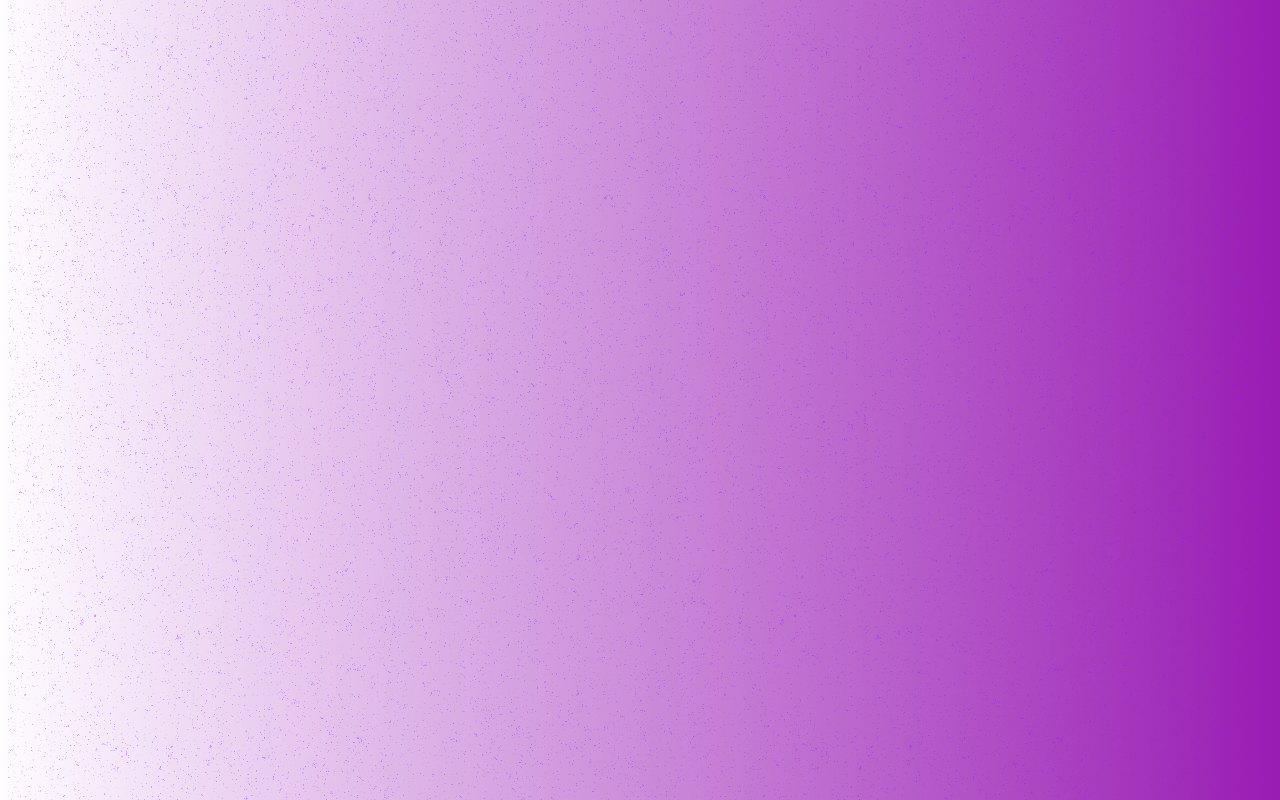
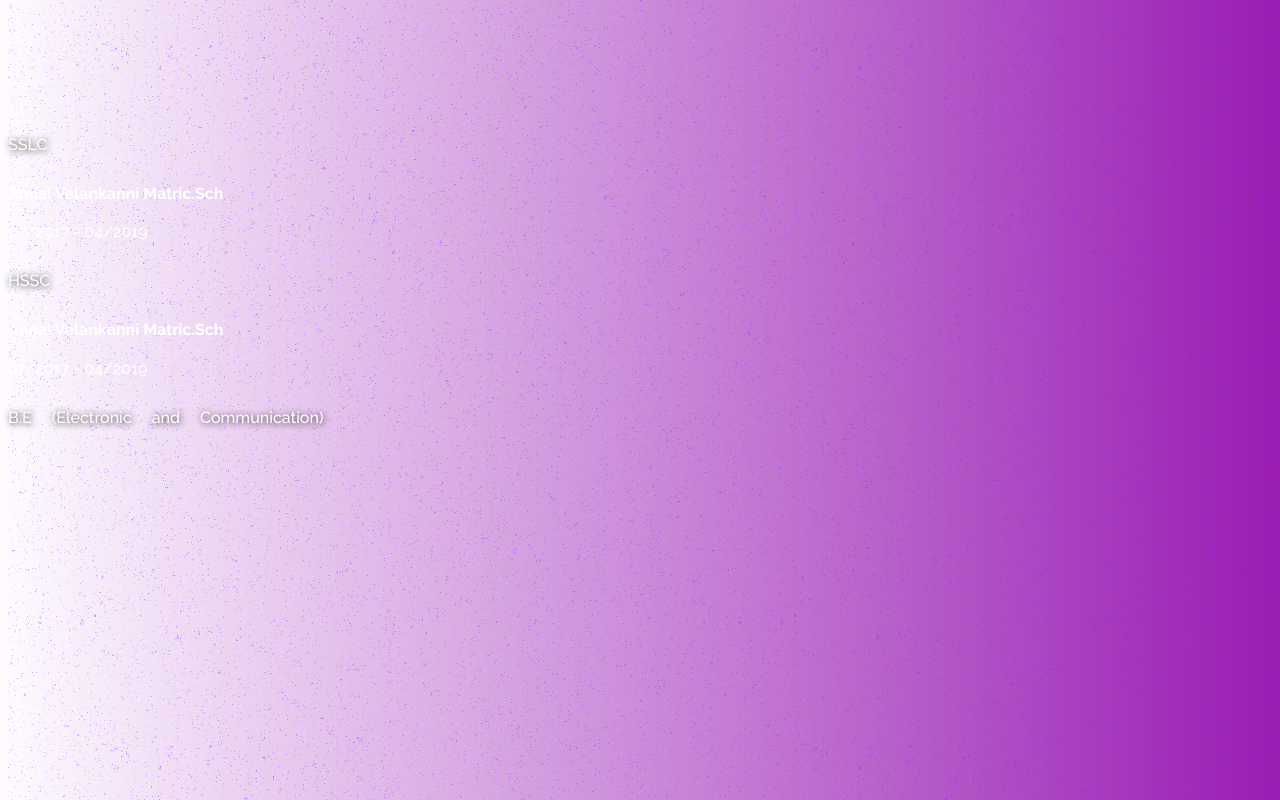
Before and after one commit to kamalesh0211/Portfolio, a React (Vite) app: page / in a window 1280 px wide. Shown: the part 1140-1940 px from the top of the page. Built offline with nearby package versions, Linux system fonts and the light colour scheme.

Commit message:
skill&Edu add

```diff
--- a/src/Components/About/About.jsx
+++ b/src/Components/About/About.jsx
@@ -1,9 +1,13 @@
 import "./About.css";
+import Skill from "../Skill/Skill";
+import Education from "../Education/Education";
 const About = () => {
   return (
     <section id="About">
       <h5></h5>
       <h2>Education & Skill</h2>
+      <Education />
+      <Skill />
     </section>
   );
 };
--- a/src/Components/Education/Education.jsx
+++ b/src/Components/Education/Education.jsx
@@ -4,11 +4,19 @@ const Education = () => {
     <section id="Edc">
       <div className="section">
         <h5 className="title">SSLC</h5>
-        <p className="paragraph"></p>
+        <div className="paragraph">
+          <strong className="insitute">Annai Velankanni Matric.Sch</strong>
+          <br />
+          <p>07/2017 - 04/2019</p>
+        </div>
       </div>
       <div className="section">
         <h5 className="title">HSSC</h5>
-        <p className="paragraph"></p>
+        <div className="paragraph">
+          <strong className="insitute">Annai Velankanni Matric.Sch</strong>
+          <br />
+          <p>07/2017 - 04/2019</p>
+        </div>
       </div>
       <div className="section">
         <h5 className="title">B.E (Electronic and Communication)</h5>
--- a/src/Components/Nav/Nav.jsx
+++ b/src/Components/Nav/Nav.jsx
@@ -6,40 +6,40 @@ import { PiUserSquare } from "react-icons/pi";
 import { useState } from "react";
 import "./Nav.css";
 const Nav = () => {
-  const [activeNav, setActiveNav] = useState("#");
+  const [activeNav, defActiveNav] = useState("#");
   return (
     <nav>
       <a
         href="#"
-        onClick={() => setActiveNav("#")}
+        onClick={() => defActiveNav("#")}
         className={activeNav === "#" ? "active" : ""}
       >
         <SiHomeassistant />
       </a>
       <a
         href="#About"
-        onClick={() => setActiveNav("#About")}
+        onClick={() => defActiveNav("#About")}
         className={activeNav === "#About" ? "active" : ""}
       >
         <PiUserSquare />
       </a>
       <a
         href="#Experience"
-        onClick={() => setActiveNav("#Experience")}
+        onClick={() => defActiveNav("#Experience")}
         className={activeNav === "#Experience" ? "active" : ""}
       >
         <MdWork />
       </a>
       <a
         href="#Project"
-        onClick={() => setActiveNav("#Project")}
+        onClick={() => defActiveNav("#Project")}
         className={activeNav === "#Project" ? "active" : ""}
       >
         <FaProjectDiagram />
       </a>
       <a
         href="#Contact"
-        onClick={() => setActiveNav("#Contact")}
+        onClick={() => defActiveNav("#Contact")}
         className={activeNav === "#Contact" ? "active" : ""}
       >
         <MdOutlineContactPhone />
--- a/src/Components/Skill/Skill.jsx
+++ b/src/Components/Skill/Skill.jsx
@@ -0,0 +1,5 @@
+const Skill = () => {
+  return <div>Skill</div>;
+};
+
+export default Skill;
```
